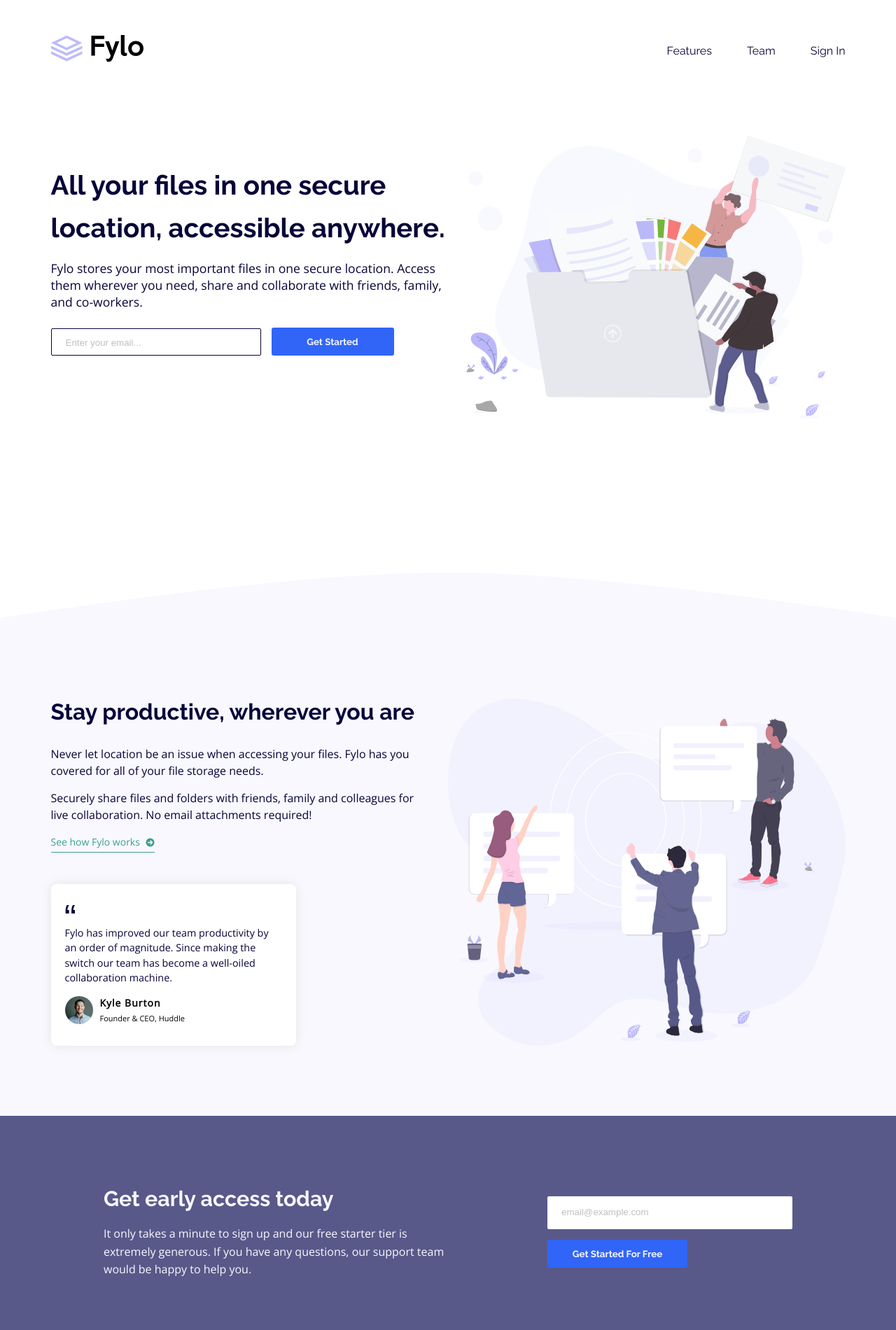
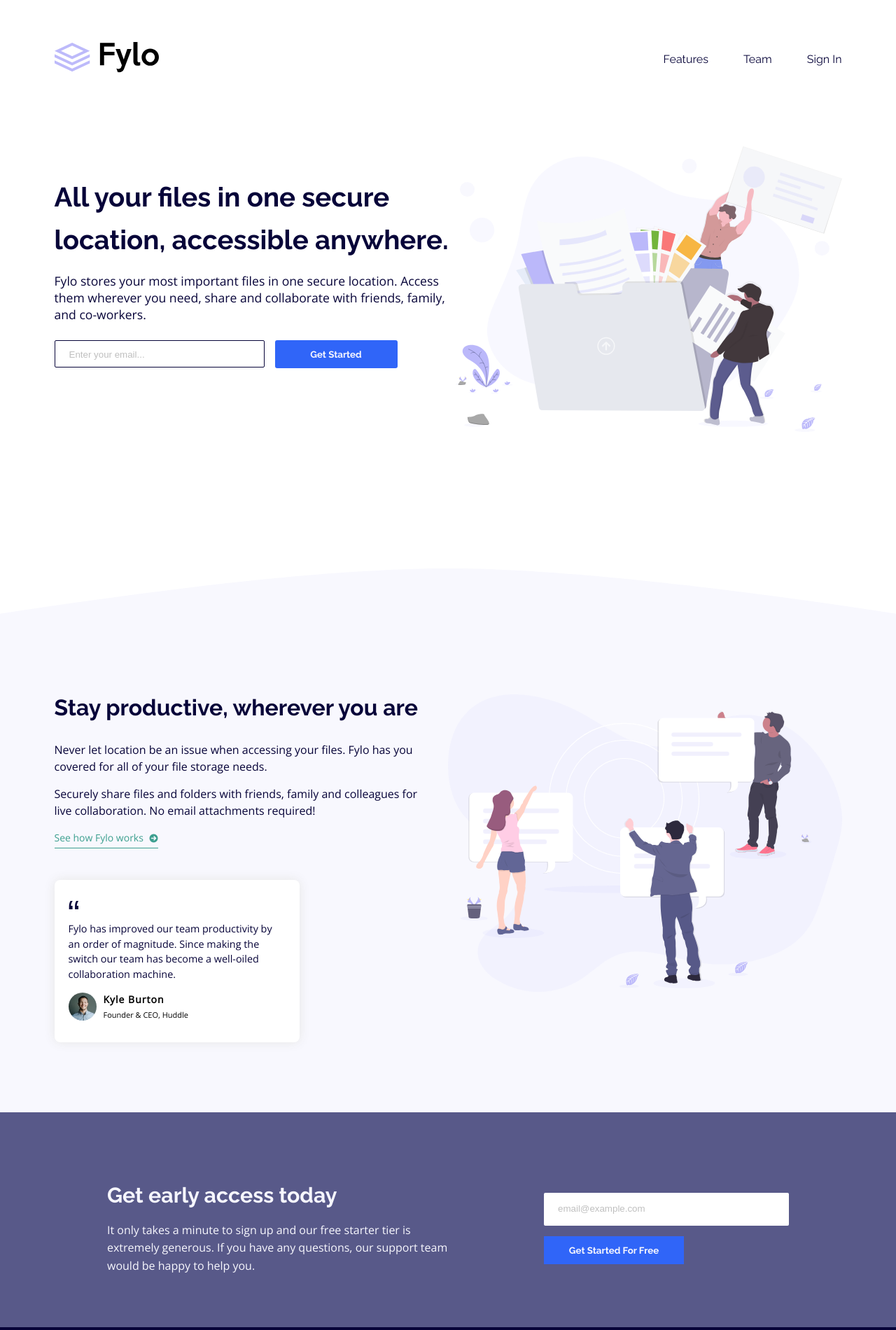
Before and after one commit to AbdulrahmanFE/Challenge_Num_15, a plain HTML site: page index.html in a window 1280 px wide. Shown: the top 1900 px of the page at 70% size. Drawn offline with nearby package versions, Linux system fonts and the light colour scheme.

Commit message:
Making Some Modifieds

```diff
--- a/css/style.css
+++ b/css/style.css
@@ -44,8 +44,8 @@
     font-family: var(--RalewayFamily);
   }
   .container {
-    padding-left: 20px;
-    padding-right: 20px;
+    padding-left: 25px;
+    padding-right: 25px;
     margin-left: auto;
     margin-right: auto;
   }
@@ -75,7 +75,7 @@
   }
 /* Styling The Header */
   header {
-    padding: 50px 0 100px;
+    padding: 60px 0 100px;
   }
   header > .container {
     display: flex;
@@ -83,7 +83,7 @@
     justify-content: space-between;
   }
   .header-logo {
-    width: 80%;
+    width: 90%;
   }
   .header-nav > ul{
     display: flex;
@@ -112,10 +112,10 @@
   }
 /* Styling The Landing */
   .landing {
-    padding-bottom: 300px;
+    padding-bottom: 275px;
   }
   .landing-img {
-    width: 48%;
+    width: 49%;
   }
   .landing > .container {
     display: flex;
@@ -237,6 +237,7 @@
 /* Styling The Features */
   .fea-img {
     width: 50%;
+    height: 100%;
   }
   .features {
     padding-top: 100px;
@@ -415,7 +416,7 @@
   .access {
     background-color: var(--DesaturatedBlue);
     padding-top: 100px;
-    padding-bottom: 80px;
+    padding-bottom: 75px;
     width: 100%;
   }
   .access > .container {
@@ -552,7 +553,7 @@
   }
   @media (min-width: 1300px){
       .footer-social  {
-        padding-right: 180px;
+        padding-right: 200px;
       }
   }
   .footer-social i {
--- a/index.html
+++ b/index.html
@@ -44,7 +44,7 @@
               Access them wherever you need, share and collaborate with friends,
               family, and co-workers.
             </p>
-            <form action="" class="landing-form">
+            <form class="landing-form">
               <input type="email" placeholder="Enter your email..." required
               oninvalid="this.setCustomValidity('Please check your email')"
               oninput="setCustomValidity('')" class="email">
@@ -99,7 +99,7 @@
               If you have any questions, our support team would be happy to help you.
             </p>
           </div>
-          <form action="" class="access-form">
+          <form class="access-form">
             <input type="email" placeholder="email@example.com" required
             oninvalid="this.setCustomValidity('Please check your email')"
             oninput="setCustomValidity('')">
```
